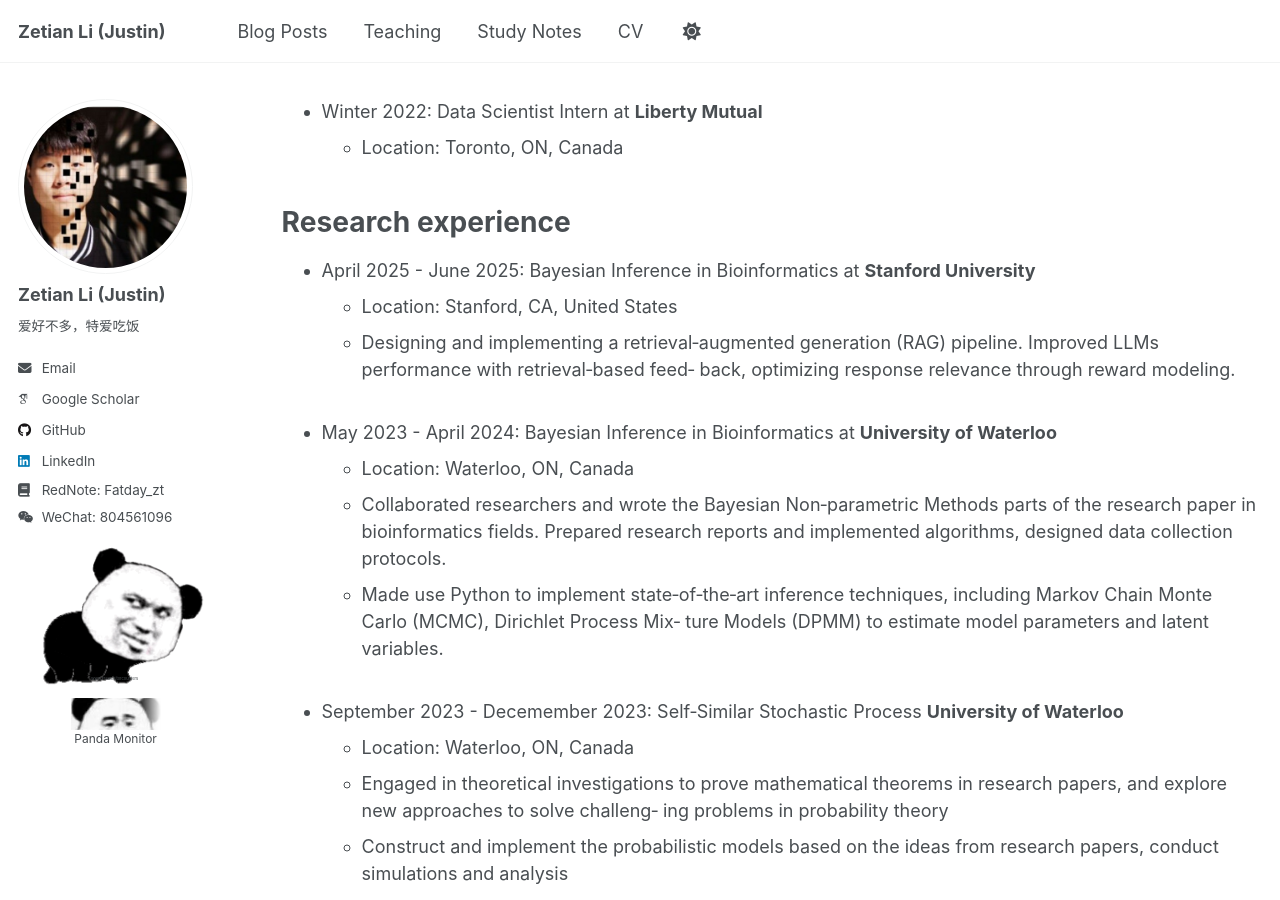
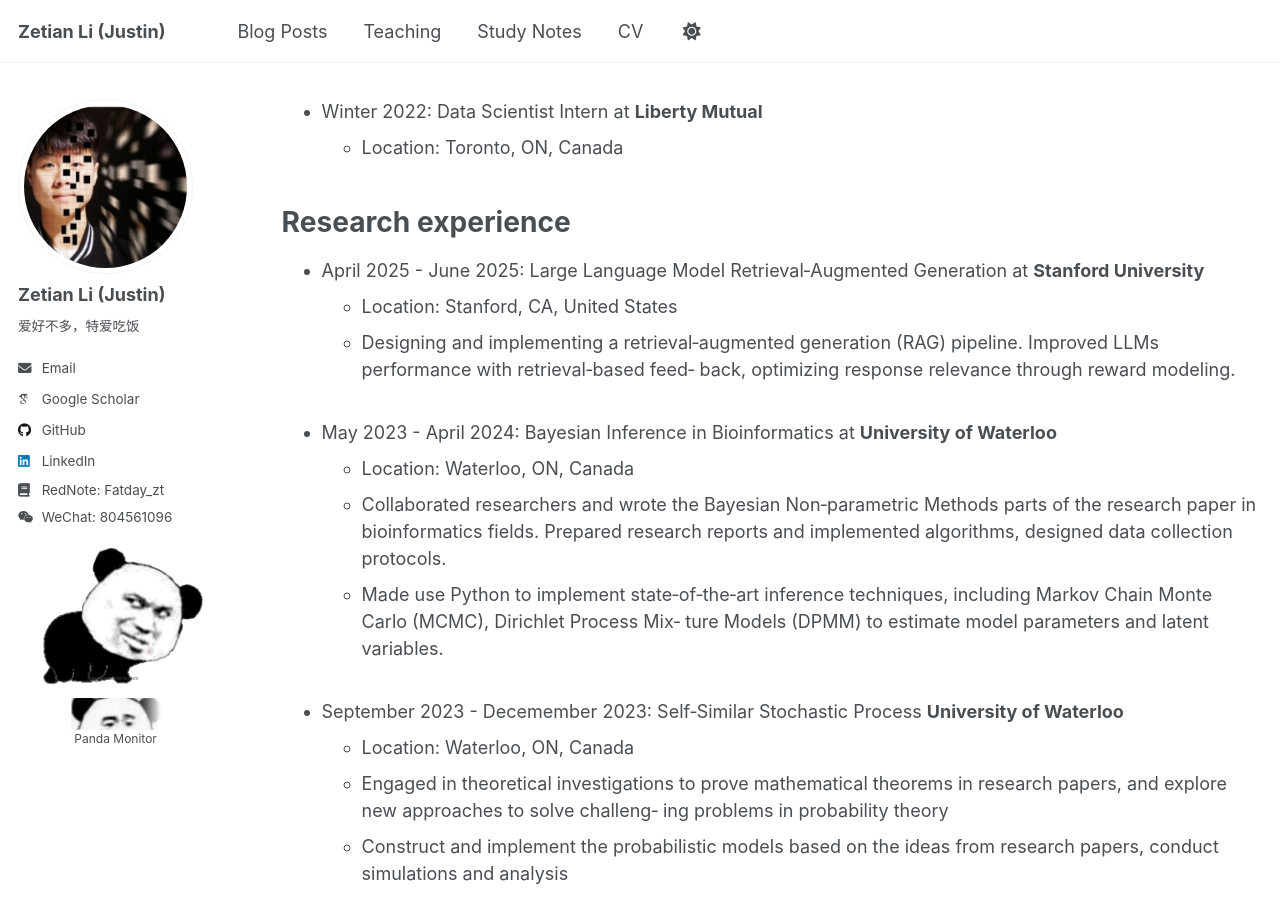
Before and after one commit to fatday/fatday.github.io, a Jekyll site: the page built from _pages/cv.md, in a window 1280 px wide and 900 px high, scrolled down 965 px. Built offline with Jekyll 4.4.1, drawn with Linux system fonts in a browser that asks for light colours; some web fonts are replaced.

Commit message:
Update cv.md

```diff
--- a/_pages/cv.md
+++ b/_pages/cv.md
@@ -44,7 +44,7 @@ Work experience
 
 Research experience
 ======
-* April 2025 - June 2025: Bayesian Inference in Bioinformatics at **Stanford University**
+* April 2025 - June 2025: Large Language Model Retrieval‑Augmented Generation at **Stanford University**
   * Location: Stanford, CA, United States
   * Designing and implementing a retrieval‑augmented generation (RAG) pipeline. Improved LLMs performance with retrieval‑based feed‑
 back, optimizing response relevance through reward modeling.
```
